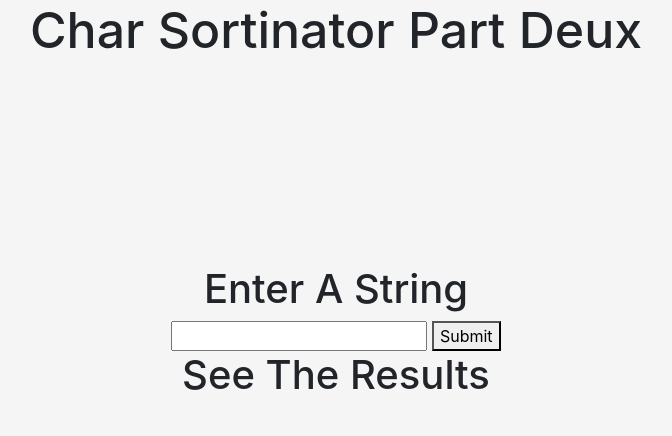
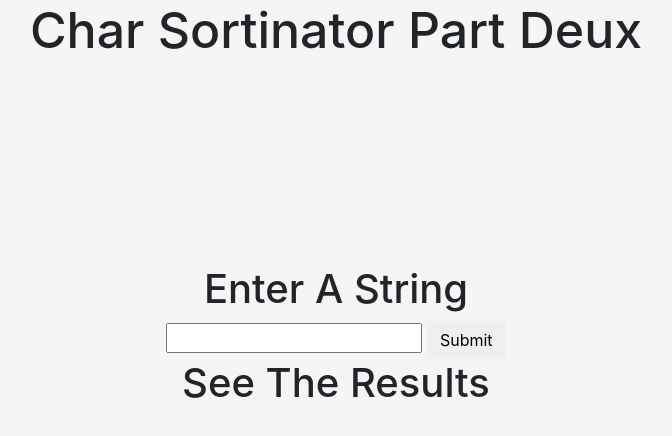
Before and after one commit to jcee-io/Char-Sortinator-Part-Deux, a website: page client/index.html in a window 1280 px wide. Shown: the whole page, without its empty margins (304-976 px from the left). Drawn offline with nearby package versions, Linux system fonts and the light colour scheme.

Commit message:
changed submit button to be styled with bootstrap

```diff
--- a/client/index.html
+++ b/client/index.html
@@ -11,7 +11,7 @@
 		<div id="app-box">
 			<h1>Enter A String</h1>
 			<input onkeypress="return handler(event)" id="input" type="text" name="input">
-			<button onclick="handler()" >Submit</button>
+			<button onclick="handler()" class="btn">Submit</button>
 			<h1>See The Results</h1>
 			<div id="result"></div>
 		</div>
```
